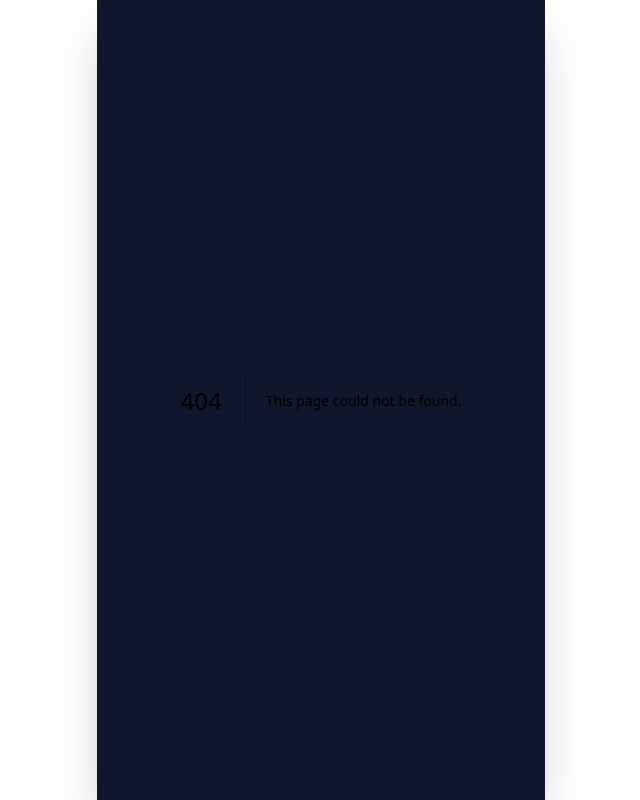
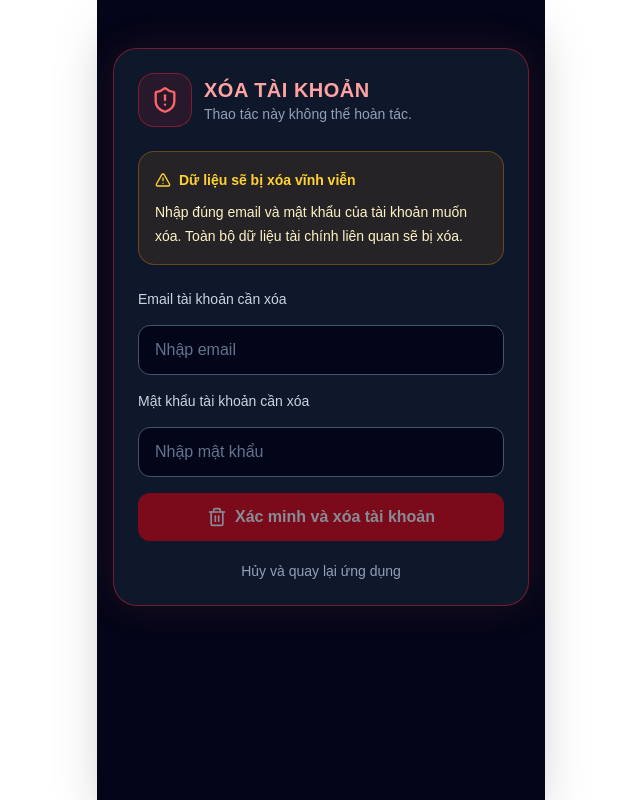
Before and after one commit to kienkhoafvp-creator/App-QLTC, a Next.js app: page /delete-account in a window 1280 px wide. Before the commit this address had no page. Shown: the whole page, without its empty margins (319-959 px from the left). Built offline with nearby package versions, Linux system fonts and the light colour scheme; no server answers.

Commit message:
add function delete account

```diff
--- /dev/null
+++ b/src/app/delete-account/page.tsx
@@ -0,0 +1,133 @@
+"use client";
+
+import Link from "next/link";
+import { useRouter } from "next/navigation";
+import { FormEvent, useState } from "react";
+import { AlertTriangle, LoaderCircle, ShieldAlert, Trash2 } from "lucide-react";
+import { supabase } from "@/4_infrastructure/database/supabaseClient";
+
+const copy = {
+  title: "X\u00f3a t\u00e0i kho\u1ea3n",
+  irreversible: "Thao t\u00e1c n\u00e0y kh\u00f4ng th\u1ec3 ho\u00e0n t\u00e1c.",
+  warning: "D\u1eef li\u1ec7u s\u1ebd b\u1ecb x\u00f3a v\u0129nh vi\u1ec5n",
+  details: "Nh\u1eadp \u0111\u00fang email v\u00e0 m\u1eadt kh\u1ea9u c\u1ee7a t\u00e0i kho\u1ea3n mu\u1ed1n x\u00f3a. To\u00e0n b\u1ed9 d\u1eef li\u1ec7u t\u00e0i ch\u00ednh li\u00ean quan s\u1ebd b\u1ecb x\u00f3a.",
+  email: "Email t\u00e0i kho\u1ea3n c\u1ea7n x\u00f3a",
+  emailPlaceholder: "Nh\u1eadp email",
+  password: "M\u1eadt kh\u1ea9u t\u00e0i kho\u1ea3n c\u1ea7n x\u00f3a",
+  passwordPlaceholder: "Nh\u1eadp m\u1eadt kh\u1ea9u",
+  emailRequired: "Vui l\u00f2ng nh\u1eadp email t\u00e0i kho\u1ea3n.",
+  passwordRequired: "Vui l\u00f2ng nh\u1eadp m\u1eadt kh\u1ea9u \u0111\u1ec3 ti\u1ebfp t\u1ee5c.",
+  invalidCredentials: "Email ho\u1eb7c m\u1eadt kh\u1ea9u kh\u00f4ng ch\u00ednh x\u00e1c.",
+  deleting: "\u0110ang x\u00e1c minh v\u00e0 x\u00f3a...",
+  delete: "X\u00e1c minh v\u00e0 x\u00f3a t\u00e0i kho\u1ea3n",
+  cancel: "H\u1ee7y v\u00e0 quay l\u1ea1i \u1ee9ng d\u1ee5ng",
+};
+
+export default function DeleteAccountPage() {
+  const router = useRouter();
+  const [email, setEmail] = useState("");
+  const [password, setPassword] = useState("");
+  const [error, setError] = useState("");
+  const [isDeleting, setIsDeleting] = useState(false);
+
+  const handleDelete = async (event: FormEvent<HTMLFormElement>) => {
+    event.preventDefault();
+    setError("");
+
+    if (!email) {
+      setError(copy.emailRequired);
+      return;
+    }
+    if (!password) {
+      setError(copy.passwordRequired);
+      return;
+    }
+
+    setIsDeleting(true);
+    const { error: authError } = await supabase.auth.signInWithPassword({ email: email.trim(), password });
+    if (authError) {
+      setError(copy.invalidCredentials);
+      setIsDeleting(false);
+      return;
+    }
+
+    const { error: deleteError } = await supabase.rpc("delete_current_user");
+    if (deleteError) {
+      setError(deleteError.message);
+      setIsDeleting(false);
+      return;
+    }
+
+    await supabase.auth.signOut({ scope: "local" });
+    router.replace("/login?accountDeleted=1");
+    router.refresh();
+  };
+
+  return (
+    <main className="min-h-screen bg-slate-950 px-4 py-12 text-slate-100">
+      <section className="mx-auto w-full max-w-md rounded-3xl border border-red-500/40 bg-slate-900 p-6 shadow-[0_0_40px_rgba(239,68,68,0.14)]">
+        <div className="mb-6 flex items-center gap-3">
+          <div className="rounded-2xl border border-red-500/40 bg-red-500/10 p-3 text-red-400">
+            <ShieldAlert className="h-7 w-7" aria-hidden="true" />
+          </div>
+          <div>
+            <h1 className="text-xl font-black uppercase tracking-wide text-red-300">{copy.title}</h1>
+            <p className="text-sm text-slate-400">{copy.irreversible}</p>
+          </div>
+        </div>
+
+        <div className="mb-6 rounded-2xl border border-amber-500/30 bg-amber-500/10 p-4 text-sm leading-6 text-amber-100">
+          <div className="mb-2 flex items-center gap-2 font-bold text-amber-300">
+            <AlertTriangle className="h-4 w-4" aria-hidden="true" />
+            {copy.warning}
+          </div>
+          {copy.details}
+        </div>
+
+        <form onSubmit={handleDelete} className="space-y-4">
+          <label htmlFor="account-email" className="block text-sm font-medium text-slate-300">{copy.email}</label>
+          <input
+            id="account-email"
+            type="email"
+            value={email}
+            onChange={(event) => setEmail(event.target.value)}
+            autoComplete="email"
+            placeholder={copy.emailPlaceholder}
+            disabled={isDeleting}
+            required
+            className="w-full rounded-xl border border-slate-600 bg-slate-950 px-4 py-3 text-white outline-none transition placeholder:text-slate-500 focus:border-red-400 focus:ring-2 focus:ring-red-400/20 disabled:cursor-not-allowed disabled:opacity-60"
+          />
+
+          <label htmlFor="account-password" className="block text-sm font-medium text-slate-300">{copy.password}</label>
+          <input
+            id="account-password"
+            type="password"
+            value={password}
+            onChange={(event) => setPassword(event.target.value)}
+            autoComplete="current-password"
+            placeholder={copy.passwordPlaceholder}
+            disabled={isDeleting}
+            required
+            className="w-full rounded-xl border border-slate-600 bg-slate-950 px-4 py-3 text-white outline-none transition placeholder:text-slate-500 focus:border-red-400 focus:ring-2 focus:ring-red-400/20 disabled:cursor-not-allowed disabled:opacity-60"
+            aria-describedby={error ? "delete-account-error" : undefined}
+          />
+
+          {error && <p id="delete-account-error" role="alert" className="text-sm text-red-300">{error}</p>}
+
+          <button
+            type="submit"
+            disabled={isDeleting || !email || !password}
+            className="flex w-full items-center justify-center gap-2 rounded-xl bg-red-600 px-4 py-3 font-bold text-white transition hover:bg-red-500 disabled:cursor-not-allowed disabled:opacity-50"
+          >
+            {isDeleting ? <LoaderCircle className="h-5 w-5 animate-spin" aria-hidden="true" /> : <Trash2 className="h-5 w-5" aria-hidden="true" />}
+            {isDeleting ? copy.deleting : copy.delete}
+          </button>
+        </form>
+
+        <Link href="/dashboard" className="mt-5 block text-center text-sm font-medium text-slate-400 underline-offset-4 hover:text-white hover:underline">
+          {copy.cancel}
+        </Link>
+      </section>
+    </main>
+  );
+}
```
Also changed, not shown: scripts/verify-delete-account.mjs (added, +1 -0 lines), 1 other file (tests, documents, lock files or other folders).
